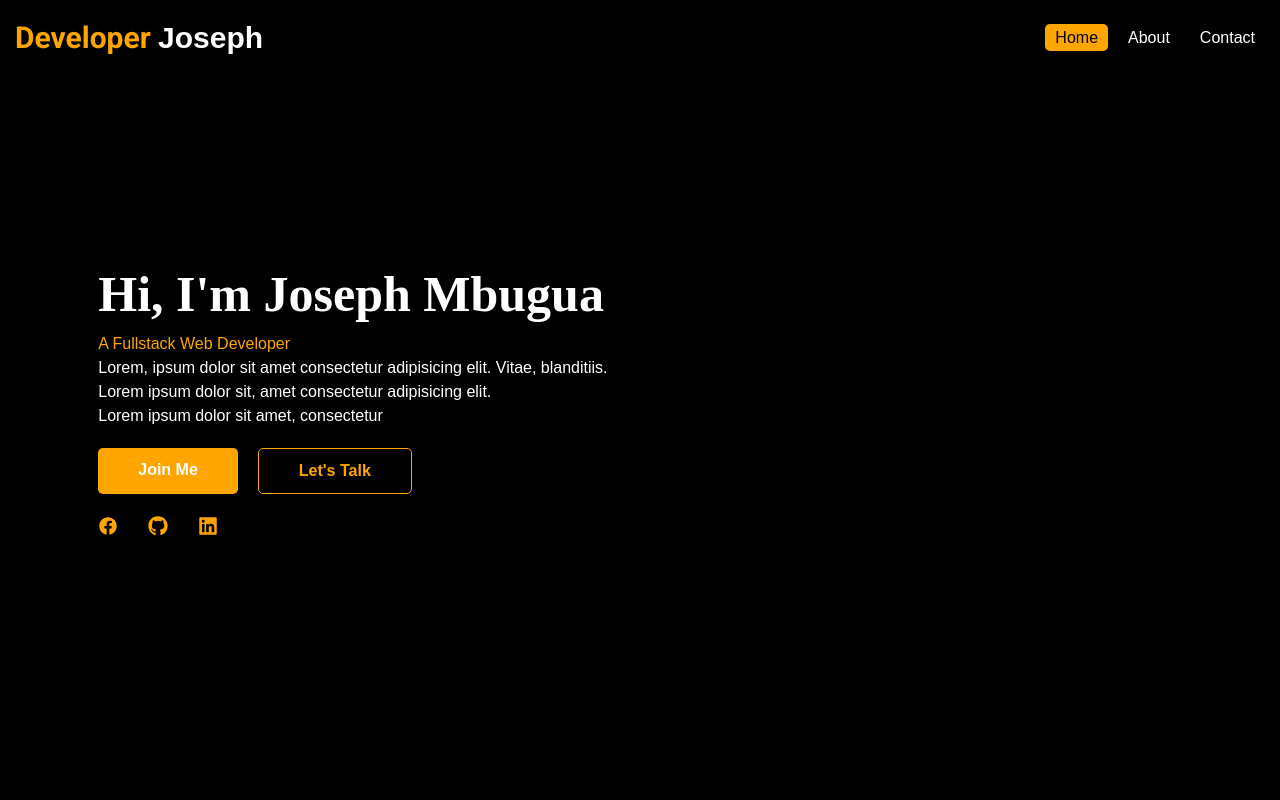
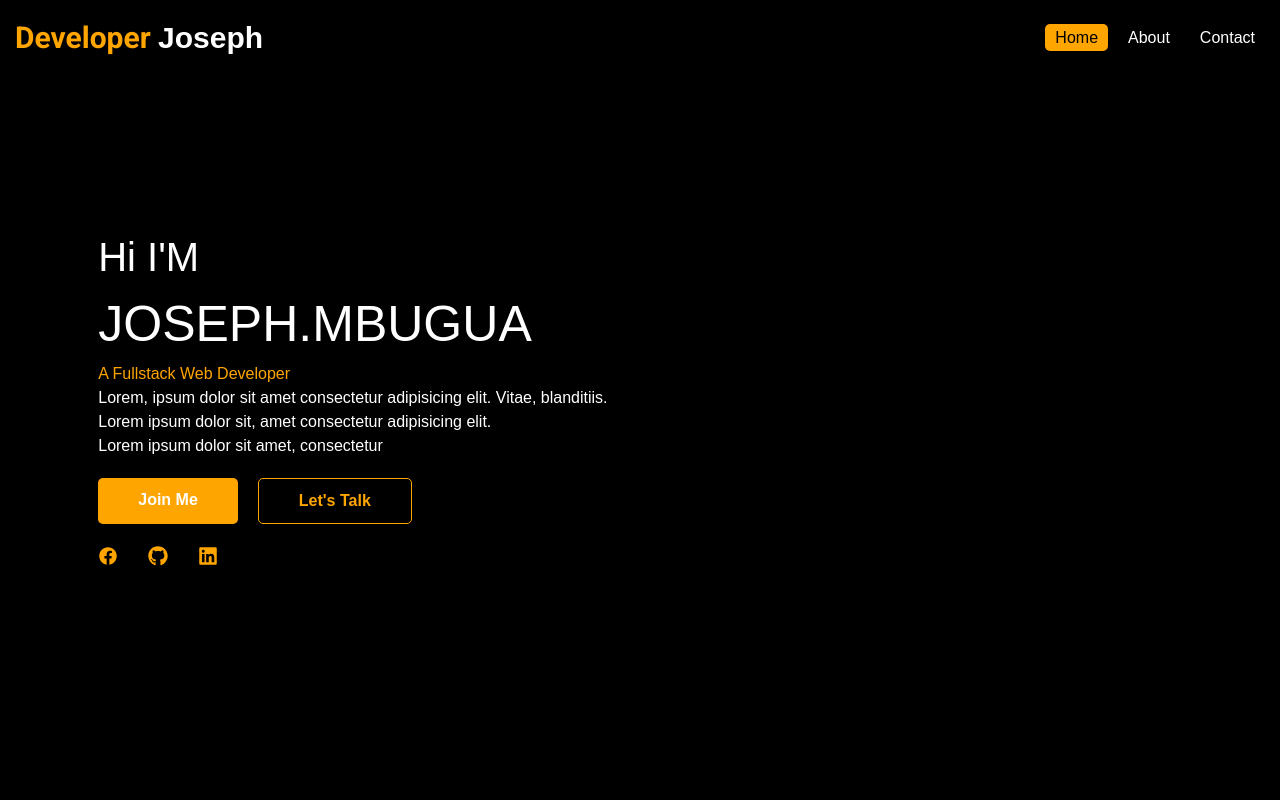
Before and after one commit to Joseh254/Portfolio, a React (Vite) app: page / in a window 1280 px wide. Shown: the top 800 px of the page. Built offline with nearby package versions, Linux system fonts and the light colour scheme.

Commit message:
add a typewriter in hero section

```diff
--- a/src/COMPONENTS/HEROSECTION/Hero.css
+++ b/src/COMPONENTS/HEROSECTION/Hero.css
@@ -9,6 +9,30 @@
   flex-wrap: nowrap;
 
 }
+.names-array {
+  display: flex;
+  font-size: 5rem;
+  font-family: cursive;
+  text-transform: capitalize;
+}
+
+.names-array p {
+  opacity: 0;
+  transform: translateX(250px);
+  animation: slideWord 2s ease forwards;
+}
+
+@keyframes slideWord {
+  0% {
+    opacity: 0;
+    transform: translateX(250px);
+  }
+  100% {
+    opacity: 1;
+    transform: translateX(0);
+  }
+}
+
 .hero-image {
   width: 40%;
   height: auto;
--- a/src/COMPONENTS/HEROSECTION/Hero.jsx
+++ b/src/COMPONENTS/HEROSECTION/Hero.jsx
@@ -6,15 +6,24 @@ import { FaGithub } from "react-icons/fa6";
 import { FaLinkedin } from "react-icons/fa6";
 import "./Hero.css";
 function Hero() {
+  const name=[,"j","o","s","e","p","h",".","m","b","u","g","u","a"]
   return (
    <div>
      <section className="hero-section">
       <div>
-        <h1
-          style={{ display: "flex", fontSize: "5rem", fontFamily: "cursive" }}
-        >
-          Hi, I'm Joseph Mbugua
-        </h1>
+      <p style={{fontSize:"4rem"}}>Hi I'M</p>
+      <div className="names-array">
+        {name.map((letter, index) => (
+          <p
+            key={index}
+            style={{
+              animationDelay: `${index * 0.2}s`, // Delay for each letter
+            }}
+          >
+            {letter}
+          </p>
+        ))}
+      </div>
         <p style={{ color: "orange" }}>A Fullstack Web Developer</p>
         <p>
           Lorem, ipsum dolor sit amet consectetur adipisicing elit. Vitae,
```
